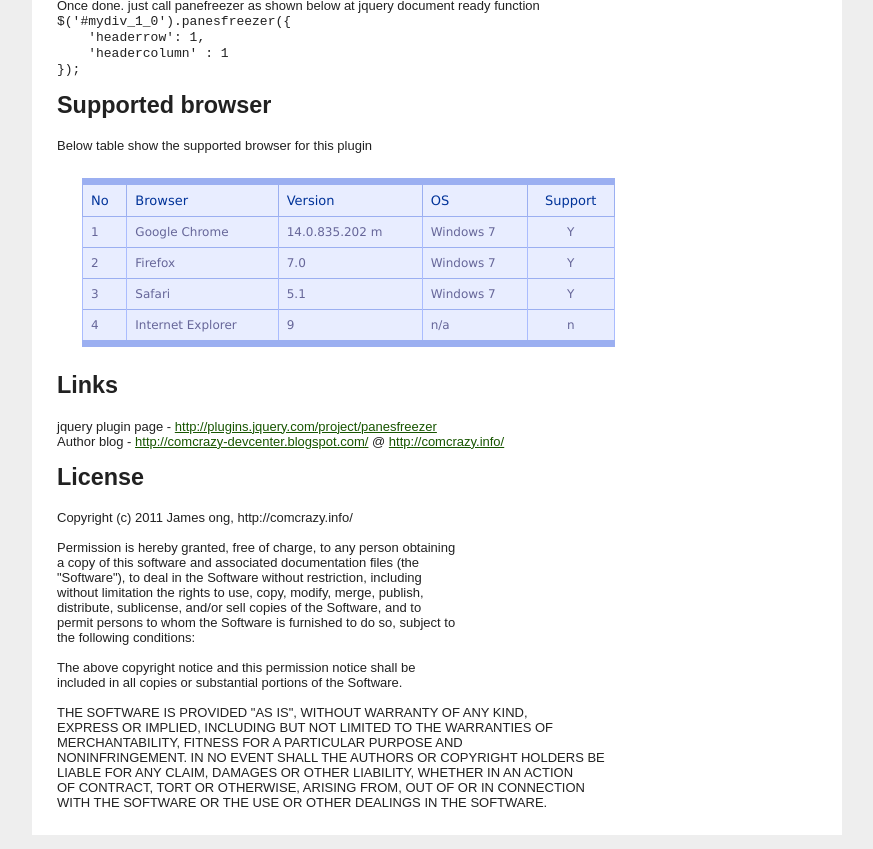
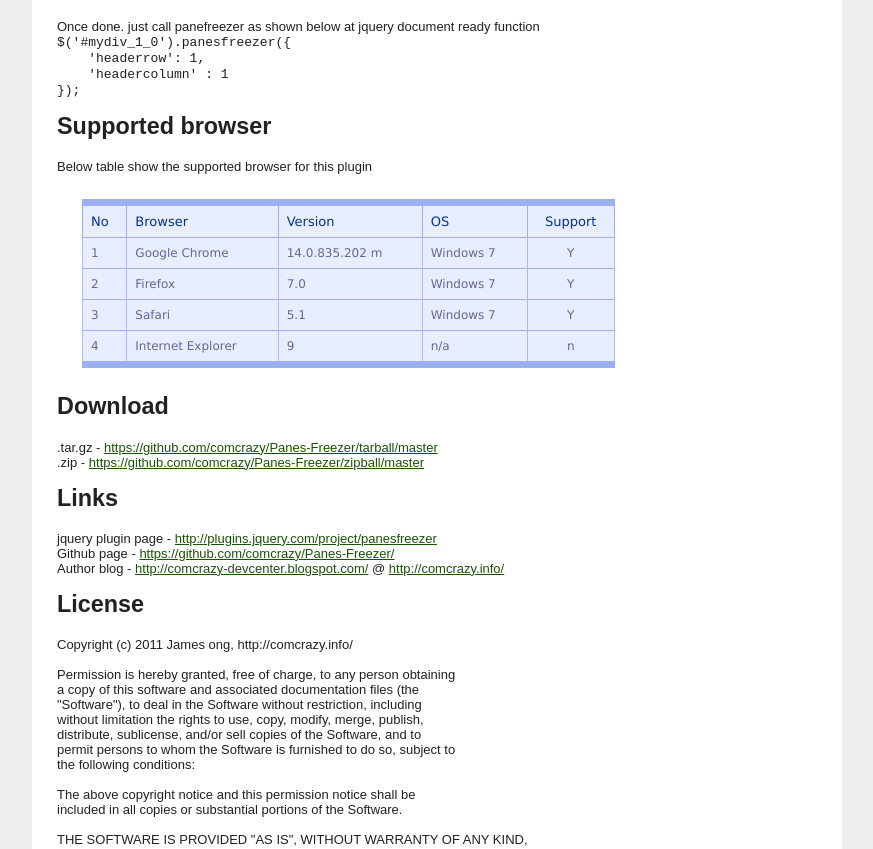
Before and after one commit to comcrazy/Panes-Freezer, a plain HTML site: page index.html in a window 1280 px wide. Shown: the part 1028-1877 px from the top of the page, without its empty margins (203-1076 px from the left). Drawn offline with Linux system fonts and the light colour scheme.

Commit message:
Edited index.html via GitHub

```diff
--- a/index.html
+++ b/index.html
@@ -75,6 +75,7 @@ color: #669;
 <li><a href="#Demo">Demo</a></li>
 <li><a href="#How_To">How To</a></li>
 <li><a href="#Supported_browser">Supported Browser</a></li>
+<li><a href="#Download">Download</a></li>
 <li><a href="#Links">Links</a></li>
 <li><a href="#License">License</a></li>
 </ol>
@@ -180,8 +181,13 @@ Below table show the supported browser for this plugin
 </table>
 <ol>
 </ol>
+<h2><a name="Download"></a>Download</h2>
+.tar.gz - <a href="https://github.com/comcrazy/Panes-Freezer/tarball/master">https://github.com/comcrazy/Panes-Freezer/tarball/master</a><br>
+.zip - <a href="https://github.com/comcrazy/Panes-Freezer/zipball/master">https://github.com/comcrazy/Panes-Freezer/zipball/master</a><br>
+<br>
 <h2><a name="Links"></a>Links</h2>
 jquery plugin page - <a href="http://plugins.jquery.com/project/panesfreezer">http://plugins.jquery.com/project/panesfreezer</a><br>
+Github page - <a href="https://github.com/comcrazy/Panes-Freezer/">https://github.com/comcrazy/Panes-Freezer/</a><br>
 Author blog - <a href="http://comcrazy-devcenter.blogspot.com/">http://comcrazy-devcenter.blogspot.com/</a>
 @ <a href="http://comcrazy.info/">http://comcrazy.info/</a><br>
 <br>
```
